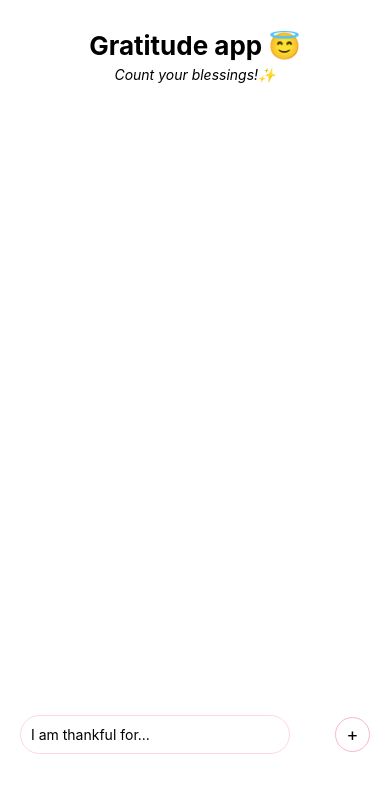
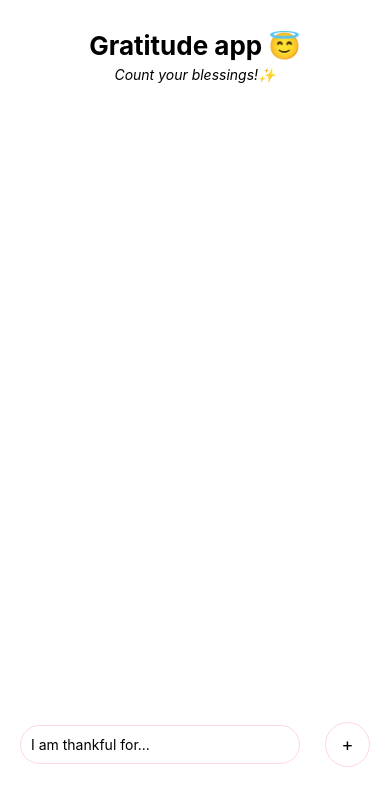
Before and after one commit to toripak/gratitude-app, a React Native app: screen / in a window 390 px wide. Both pictures are taken after a click on the button "START!". Shown: the top 806 px of the page. Built offline with nearby package versions, Linux system fonts and the light colour scheme.

Commit message:
add input validation

```diff
--- a/components/InputField.js
+++ b/components/InputField.js
@@ -1,11 +1,18 @@
 import { StyleSheet, Keyboard, TouchableOpacity, Text, View, Image, KeyboardAvoidingView, TextInput, Platform } from 'react-native';
 import React, { useState } from 'react';
+import { registerAsset } from 'react-native-web/dist/cjs/modules/AssetRegistry';
 
-export default function InputField({ setThankee, setThankeeList }) {
+export default function InputField({ handleAdd }) {
+  const [thankee, setThankee] = useState('');
 
-  const handleAdd = () => {
+  const checkInput = thankee => {
+    if (!thankee.trim()) {
+      alert('The input cannot be empty');
+      return;
+    }
     Keyboard.dismiss();
-    // setThankeeList(prev => [...prev, thankee]);
+    handleAdd(thankee);
+    setThankee('');
   }
 
   return (
@@ -17,10 +24,12 @@ export default function InputField({ setThankee, setThankeeList }) {
         style={styles.input}
         placeholder='I am thankful for...'
         onChangeText={text => setThankee(text)}
+        value={thankee}
+        required
       />
 
       {/* add a gratitude message */}
-      <TouchableOpacity onPress={handleAdd()}>
+      <TouchableOpacity onPress={() => checkInput(thankee)}>
         <View style={styles.addButtonContainer}>
           <Text style={styles.addButton}>+</Text>
         </View>
@@ -33,28 +42,29 @@ const styles = StyleSheet.create({
   input: {
     padding: 10,
     marginTop: 10,
-    width: 270,
+    width: 280,
     borderColor: '#FED7E2',
     borderRadius: 20,
     borderWidth: 1,
     marginVertical: 10,
   },
   inputContainer: {
+    flex: 1,
     position: 'absolute',
     width: '100%',
     flexDirection: 'row',
     justifyContent: 'space-between',
     alignItems: 'center',
-    bottom: 50,
+    bottom: 40,
     padding: 20,
     marginVertical: 10,
   },
   addButtonContainer: {
-    borderColor: '#FBB6CE',
+    borderColor: '#FED7E2',
     borderWidth: 1,
-    width: 35,
-    height: 35,
-    borderRadius: 40,
+    width: 45,
+    height: 45,
+    borderRadius: 45,
     justifyContent: 'center',
     alignItems: 'center',
   },
```
